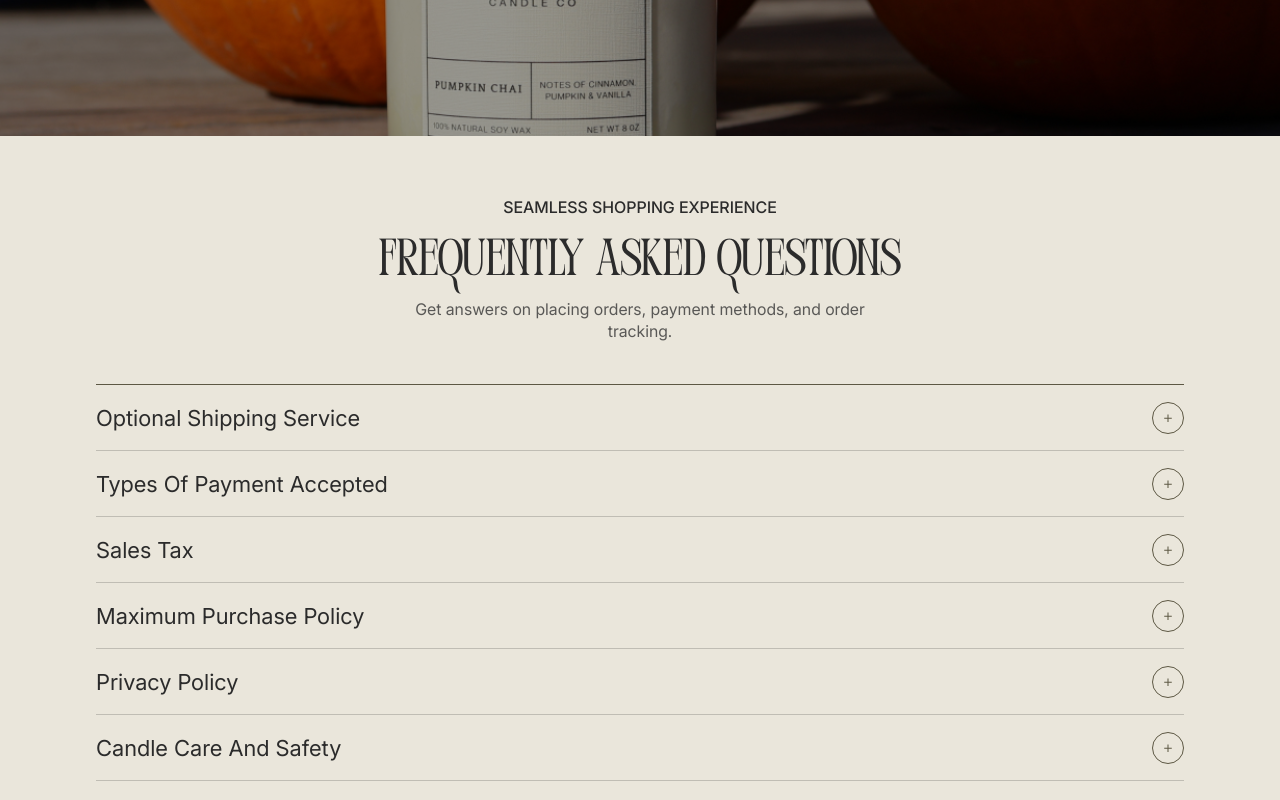
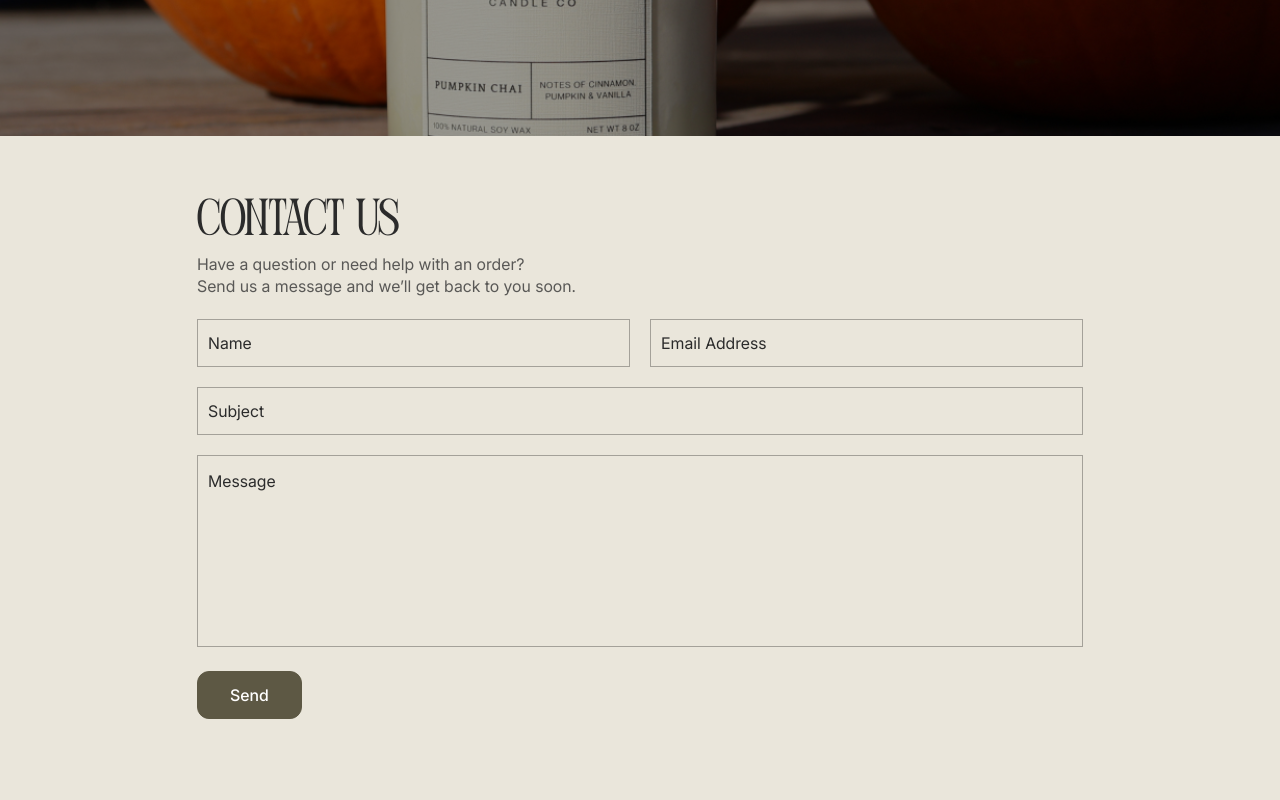
Before and after one commit to Qualixe/maine-glow, a plain HTML site: page contact.html in a window 1280 px wide. Shown: the part 400-1200 px from the top of the page. Drawn offline with Linux system fonts and the light colour scheme.

Commit message:
contact page added

```diff
--- /dev/null
+++ b/assets/css/contact.css
@@ -0,0 +1,94 @@
+.contact-section .container {
+    max-width: 926px;
+    margin: 0 auto;
+}
+
+.contact-section .section-heading-wrapper {
+    text-align: left;
+    margin: 0 0 22px;
+}
+
+.contact-section .section-heading {
+    font-size: 52px;
+    line-height: 52px;
+}
+
+.contact-section .section-heading-text {
+    padding: 5px 0 0 0;
+}
+
+.contact-form {
+    width: 100%;
+}
+
+.contact-field-row {
+    display: grid;
+    grid-template-columns: repeat(2, 1fr);
+    column-gap: 20px;
+}
+
+.contact-field-col {
+    width: 100%;
+    margin: 0 0 20px 0;
+}
+
+.contact-field-col input,
+.contact-field-col textarea {
+    width: 100%;
+    height: 48px;
+    padding: 0 10px;
+    border: 1px solid var(--border-color8);
+}
+
+.contact-field-col textarea {
+    padding: 15px 10px;
+    height: 100%;
+    resize: none;
+}
+
+.contact-field-col input:focus,
+.contact-field-col textarea:focus {
+    border-color: var(--brand-color);
+}
+
+.contact-field-col:hover input,
+.contact-field-col:hover textarea {
+    border-color: var(--brand-color);
+}
+
+.contact-btn {
+    display: flex;
+}
+
+@media only screen and (max-width: 767px) {
+
+    /* contact section css start */
+    .contact-field-row {
+        grid-template-columns: repeat(1, 1fr);
+    }
+
+    /* contact section css end */
+}
+
+@media only screen and (max-width: 575px) {
+
+    /* contact section css start */
+    .contact-section .section-heading {
+        font-size: 30px;
+        line-height: 30px;
+    }
+
+    .contact-field-row {
+        column-gap: 10px;
+    }
+
+    .contact-field-col {
+        margin: 0 0 10px 0;
+    }
+
+    .contact-field-col input {
+        height: 42px;
+    }
+
+    /* contact section css end */
+}
--- a/assets/css/faq-section.css
+++ b/assets/css/faq-section.css
@@ -1,6 +1,6 @@
 /* faq-section css start */
 .faq-section .container {
-    max-width: 1128px;
+    max-width: 1168px;
 }
 
 .faq-section .section-sub-heading {
--- a/assets/css/main.css
+++ b/assets/css/main.css
@@ -96,6 +96,7 @@
     --border-color5: #E0DDD5;
     --border-color6: rgba(93, 88, 68, 0.4);
     --border-color7: #959289;
+    --border-color8: rgba(0, 0, 0, 0.3);
     --text-muted: #EAE6DBCC;
     --text-muted2: #D9D9D9;
     --text-muted3: rgba(43, 43, 43, 0.7);
@@ -1224,6 +1225,12 @@ a.footer-mail {
         line-height: 20px;
     }
 
+    input,
+    textarea,
+    select {
+        font-size: 14px;
+    }
+
     .section {
         padding: 30px 0;
     }
--- a/contact.html
+++ b/contact.html
@@ -8,6 +8,7 @@
 	<!-- link css start -->
 	<link rel="stylesheet" href="./assets/css/swiper-bundle.min.css">
 	<link rel="stylesheet" href="./assets/css/faq-section.css">
+	<link rel="stylesheet" href="./assets/css/contact.css">
 	<link rel="stylesheet" href="./assets/css/common-banner-section.css">
 	<link rel="stylesheet" href="./assets/css/main.css">
 	<!-- link css end -->
@@ -149,6 +150,38 @@
 		</section>
 		<!-- common-banner-section end -->
 
+		<!-- contact section start -->
+		<section class="section contact-section">
+			<div class="container">
+				<div class="section-heading-wrapper">
+					<h2 class="section-heading">Contact us </h2>
+					<p class="section-heading-text">Have a question or need help with an order? <br>Send us a message and we’ll get
+						back to you soon.</p>
+				</div>
+				<form action="" class="contact-form">
+					<div class="contact-field-row">
+						<div class="contact-field-col">
+							<input type="text" placeholder="Name">
+						</div>
+						<div class="contact-field-col">
+							<input type="email" placeholder="Email address">
+						</div>
+					</div>
+					<div class="contact-field-col">
+						<input type="text" placeholder="subject">
+					</div>
+					<div class="contact-field-col">
+						<textarea name="comment" placeholder="Message" rows="8" cols="81"></textarea>
+					</div>
+					<div class="contact-btn">
+						<a href="#" class="btn primary-btn">send <span></span></a>
+					</div>
+				</form>
+			</div>
+		</section>
+		<!-- contact section end -->
+
+		<!-- faq-section start -->
 		<section class="section faq-section">
 			<div class="container">
 				<div class="section-heading-wrapper">
@@ -365,6 +398,7 @@
 				</div>
 			</div>
 		</section>
+		<!-- faq-section end -->
 
 	</main>
 
```
